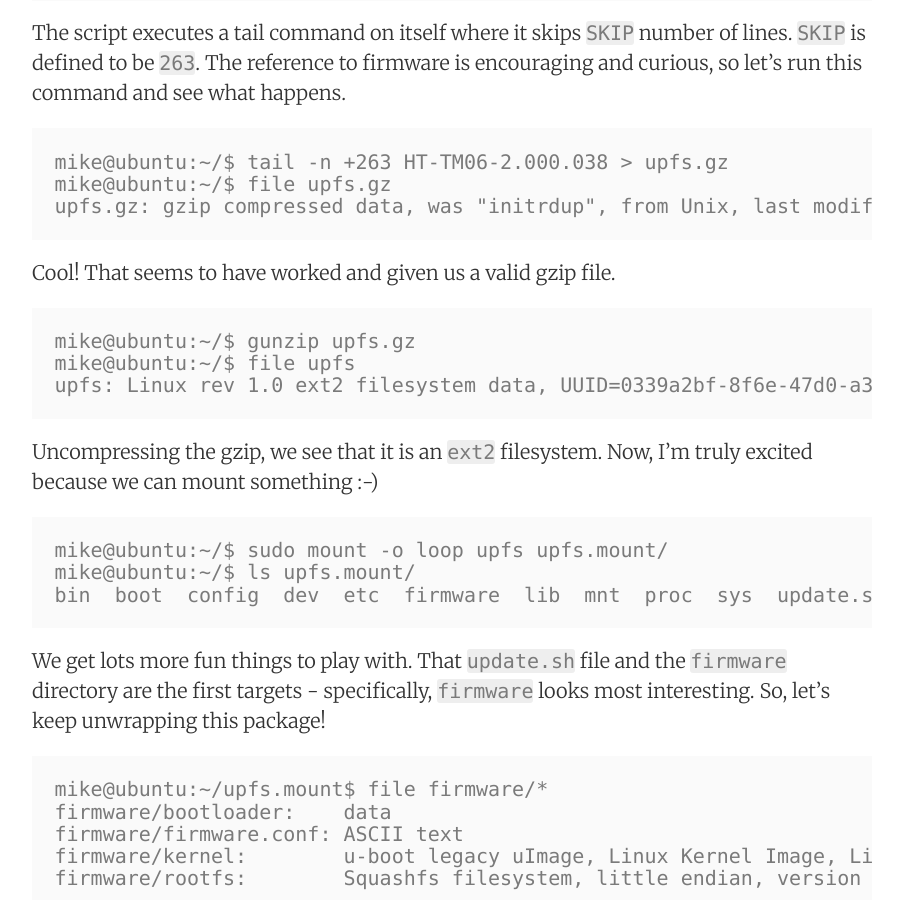
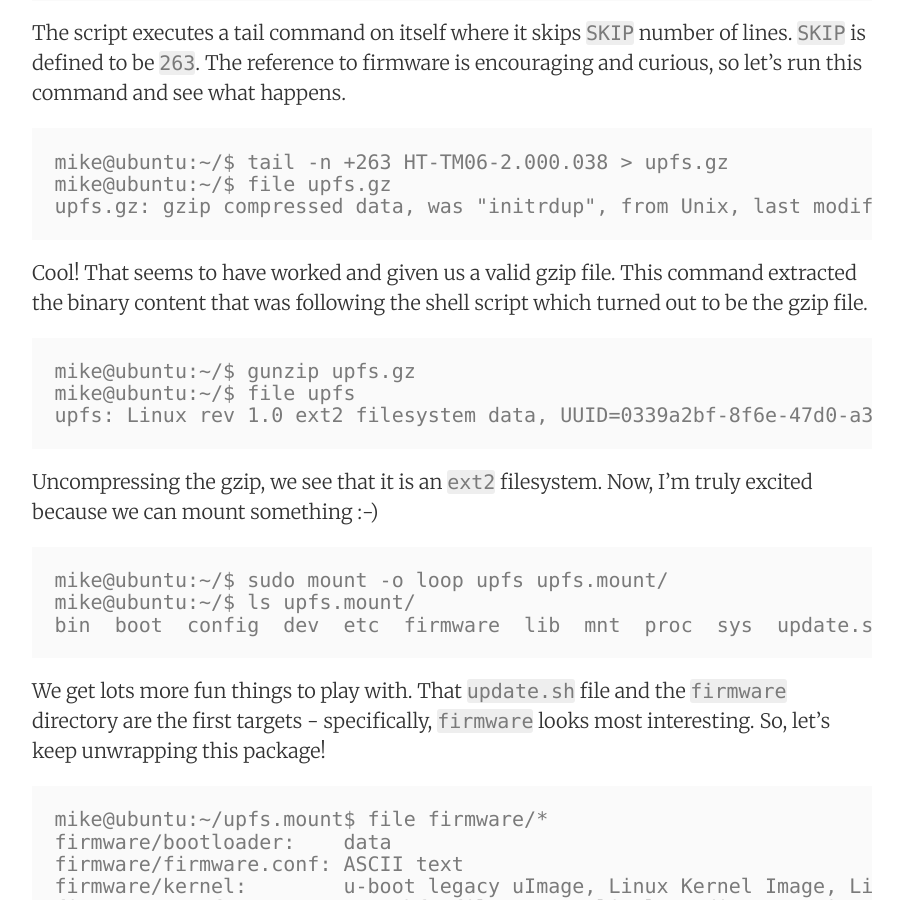
Before and after one commit to nologic/blog, a Jekyll site: the page built from _posts/2017-03-19-travel-safe.md, in a window 1280 px wide and 900 px high, scrolled down 6475 px. Shown: the whole window, without its empty margins (188-1091 px from the left). Built offline with Jekyll 4.4.1, drawn with Linux system fonts in a browser that asks for light colours; nearby versions of some CDN libraries.

Commit message:
first commit

````diff
--- a/_posts/2017-03-19-travel-safe.md
+++ b/_posts/2017-03-19-travel-safe.md
@@ -107,7 +107,7 @@ mike@ubuntu:~/$ file upfs.gz
 upfs.gz: gzip compressed data, was "initrdup", from Unix, last modified: Tue Feb 14 00:36:14 2017, max compression
 ```
 
-Cool! That seems to have worked and given us a valid gzip file.
+Cool! That seems to have worked and given us a valid gzip file. This command extracted the binary content that was following the shell script which turned out to be the gzip file.
 
 ```
 mike@ubuntu:~/$ gunzip upfs.gz
````
